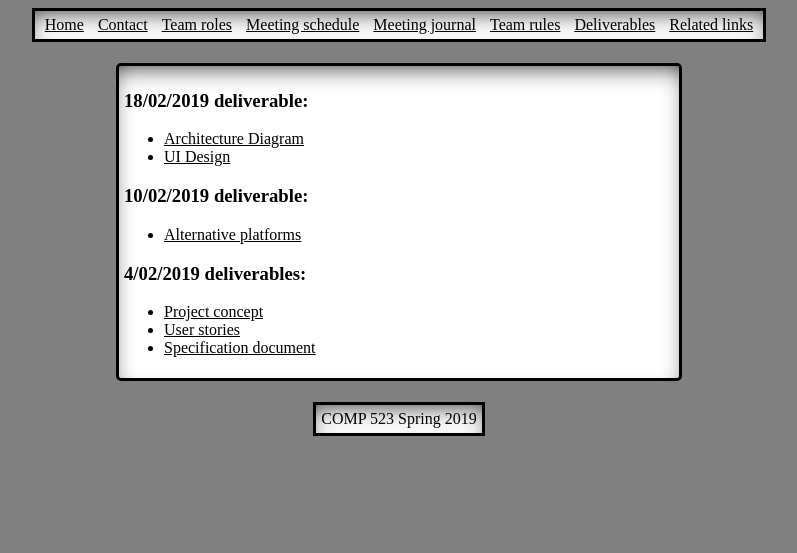
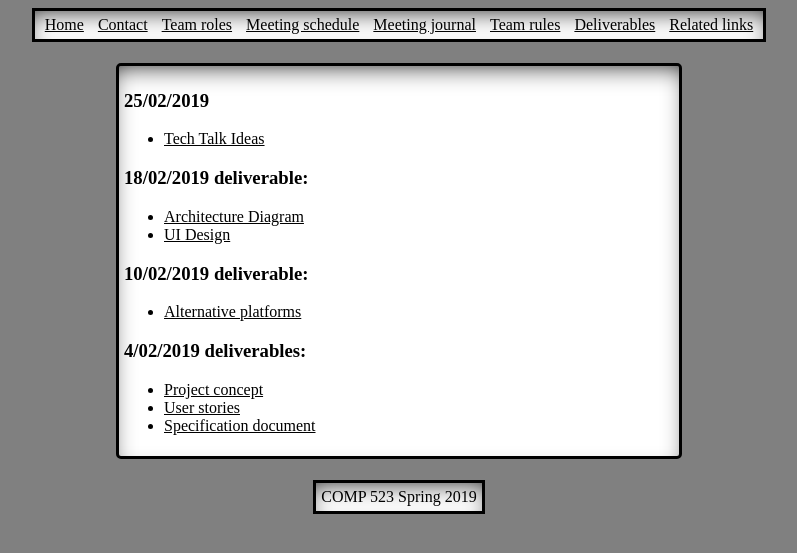
Before and after one commit to jay1723/ObjectDetectionWebsite, a Jekyll site: the page built from deliverables.md, in a window 1280 px wide. Shown: the top 553 px of the page, without its empty margins (241-1038 px from the left). Built offline with Jekyll 4.4.1, drawn with Linux system fonts in a browser that asks for light colours; our own code applies the rules of GitHub Pages for plain Markdown files.

Commit message:
added tech talks

```diff
--- a/deliverables.md
+++ b/deliverables.md
@@ -1,3 +1,6 @@
+### 25/02/2019
+* [Tech Talk Ideas](https://docs.google.com/document/d/1ljatkXs8Zo0GPVSzwhbhWiuCpdWVTkwD5ZkaFhaVOsI/edit?usp=sharing)
+
 ### 18/02/2019 deliverable:
 * [Architecture Diagram](https://docs.google.com/document/d/1pGvFnnYowWFGXCCl4WfFP2vpwt_pBfimc9TC0AMvnrg/edit?usp=sharing)
 * [UI Design](https://www.figma.com/file/CdXHqJTk9czdtLvVxGvBJXDI/Project-UI?node-id=0%3A1)
```
